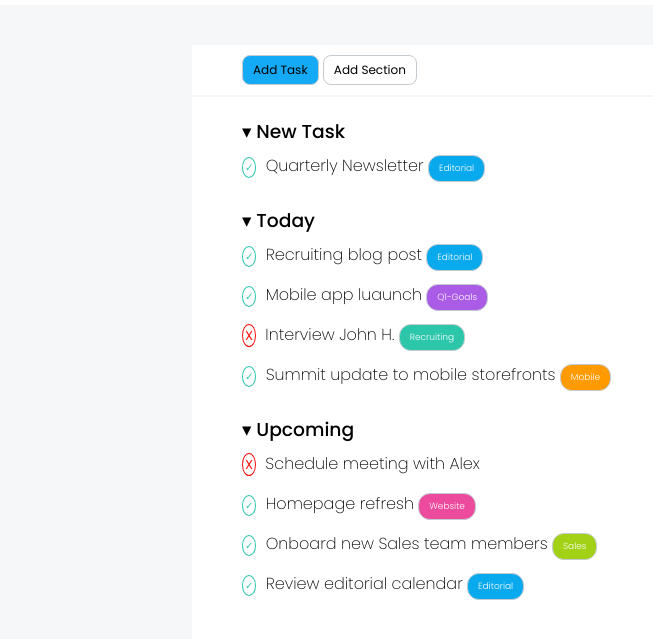
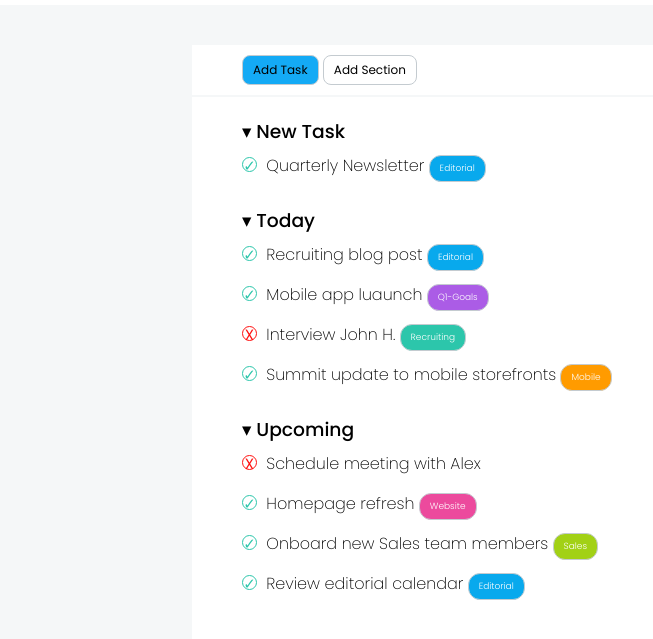
Before and after one commit to giovanniocchipinti/html-css-toboolist, a plain HTML site: page index.html in a window 1280 px wide. Shown: the part 65-704 px from the top of the page, without its empty margins (0-653 px from the left). Drawn offline with Linux system fonts and the light colour scheme.

Commit message:
fix: fixed cross and check symbols on CSS stylesheet

```diff
--- a/css/style.css
+++ b/css/style.css
@@ -38,22 +38,30 @@ body{
 
 .check{
 
-    padding: 2px 2px;
+    display: inline-block;
+    width: 15px;
+    height: 15px;
     border-radius: 50%;
     border: 1px solid #2CC6AB;
     color: #2CC6AB;
-    font-size: 10px;
+    font-size: 15px;
     margin: 0px 5px 0px 0px;
+    text-align: center;
+    line-height: 15px;
 }
 
 .cross{
 
-    padding: 1px 2px;
+    display: inline-block;
+    width: 15px;
+    height: 15px;
+    line-height: 15px;
     border-radius: 50%;
     border: 1px solid #FF100F;
     color: #FF100F;
-    font-size: 13px;
+    font-size: 15px;
     margin: 0px 5px 0px 0px;
+    text-align: center;
 
 }
 
```
